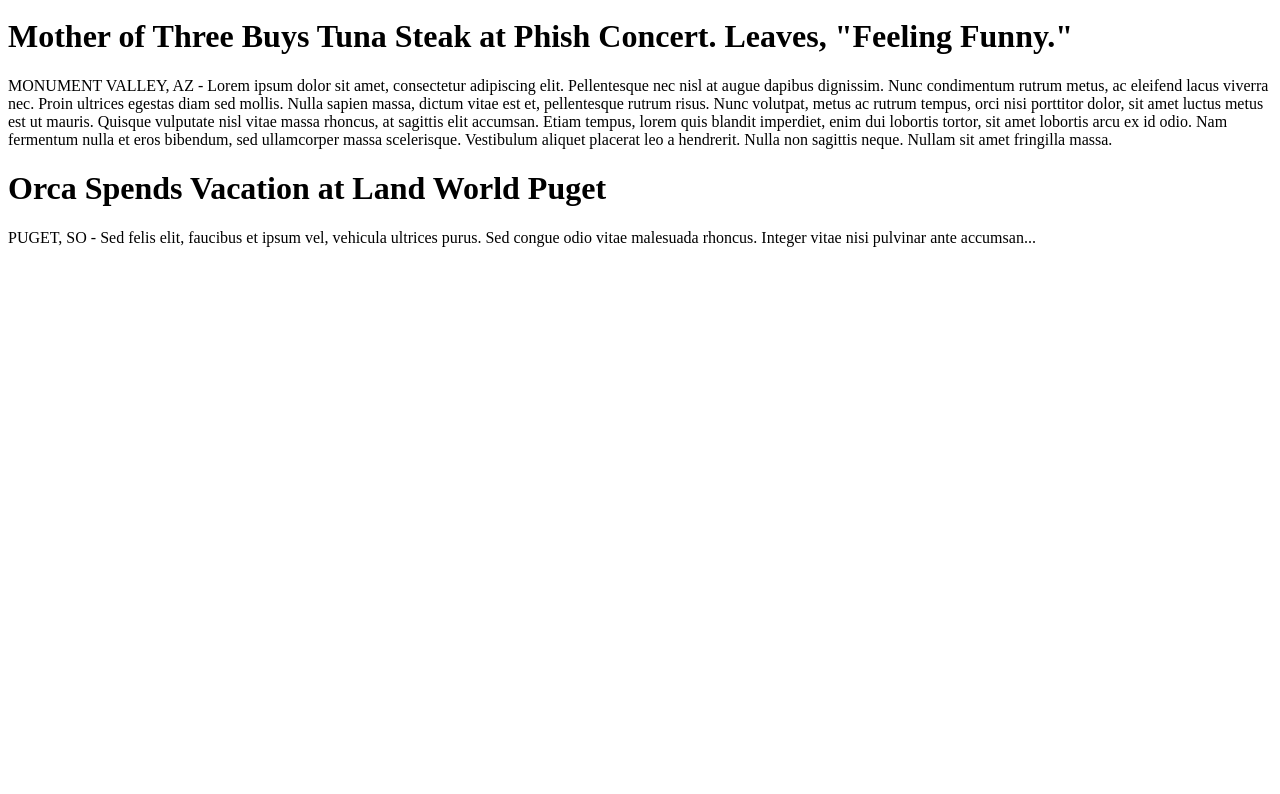
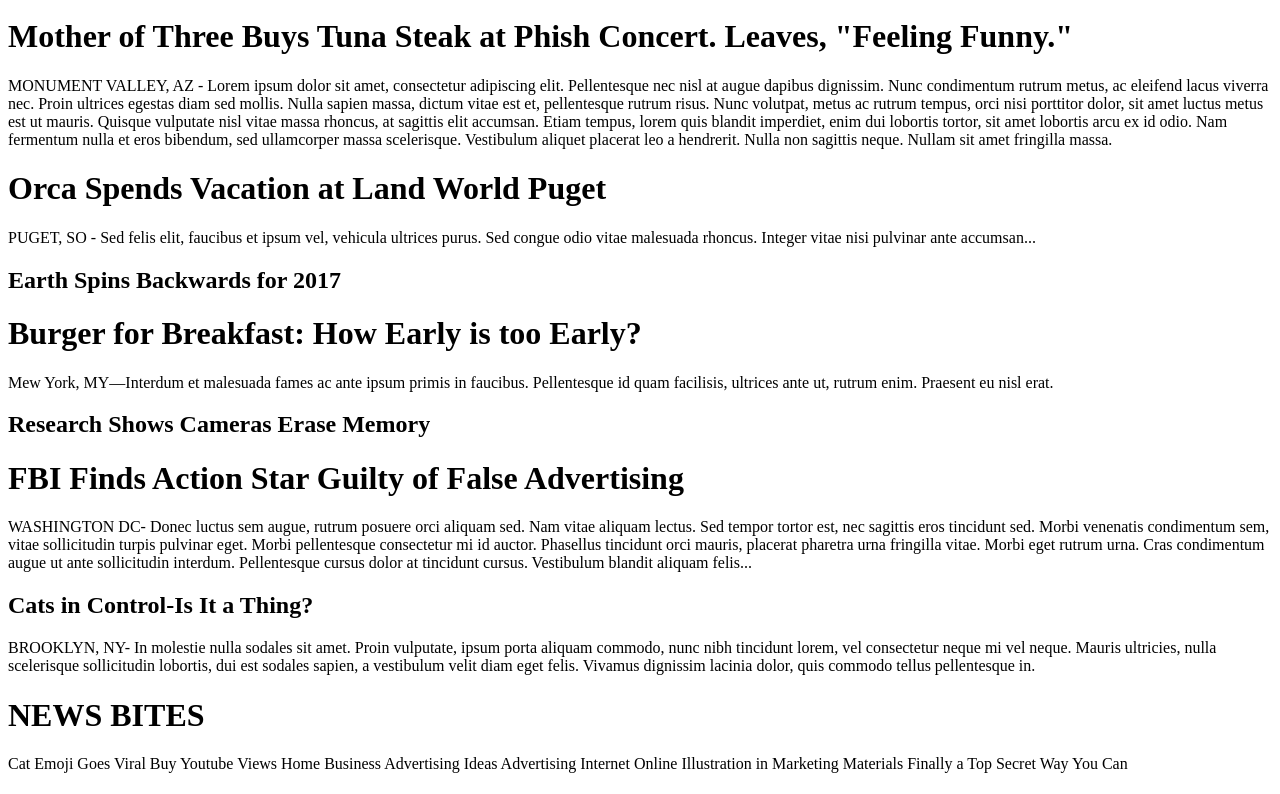
Before and after one commit to 15Nisie15/my_times, a plain HTML site: page index.html in a window 1280 px wide. Shown: the part 71-865 px from the top of the page. Before the commit the page ends 800 px from the top, so only its background shows below. Drawn offline with Linux system fonts and the light colour scheme.

Commit message:
Added main page content

```diff
--- a/index.html
+++ b/index.html
@@ -19,11 +19,35 @@
   </nav>
   </header>
     <!-- Content Section -->
-    <div class="content">
+    <div class="column">
+      <div class="large">
       <h1>Mother of Three Buys Tuna Steak at Phish Concert. Leaves, "Feeling Funny."</h1>
       <p>MONUMENT VALLEY, AZ - Lorem ipsum dolor sit amet, consectetur adipiscing elit. Pellentesque nec nisl at augue dapibus dignissim. Nunc condimentum rutrum metus, ac eleifend lacus viverra nec. Proin ultrices egestas diam sed mollis. Nulla sapien massa, dictum vitae est et, pellentesque rutrum risus. Nunc volutpat, metus ac rutrum tempus, orci nisi porttitor dolor, sit amet luctus metus est ut mauris. Quisque vulputate nisl vitae massa rhoncus, at sagittis elit accumsan. Etiam tempus, lorem quis blandit imperdiet, enim dui lobortis tortor, sit amet lobortis arcu ex id odio. Nam fermentum nulla et eros bibendum, sed ullamcorper massa scelerisque. Vestibulum aliquet placerat leo a hendrerit. Nulla non sagittis neque. Nullam sit amet fringilla massa.</p>
+
       <h1>Orca Spends Vacation at Land World Puget</h1>
       <p>PUGET, SO - Sed felis elit, faucibus et ipsum vel, vehicula ultrices purus. Sed congue odio vitae malesuada rhoncus. Integer vitae nisi pulvinar ante accumsan...</p>
+
+      <h2>Earth Spins Backwards for 2017</h2>
+
+      <h1>Burger for Breakfast: How Early is too Early?</h1>
+      <p>Mew York, MY—Interdum et malesuada fames ac ante ipsum primis in faucibus. Pellentesque id quam facilisis, ultrices ante ut, rutrum enim. Praesent eu nisl erat.</p>
+
+      <h2>Research Shows Cameras Erase Memory</h2>
+
+      </div>
+
+      <div class="medium">
+        <h1>FBI Finds Action Star Guilty of False Advertising</h1>
+          <p>WASHINGTON DC- Donec luctus sem augue, rutrum posuere orci aliquam sed. Nam vitae aliquam lectus. Sed tempor tortor est, nec sagittis eros tincidunt sed. Morbi venenatis condimentum sem, vitae sollicitudin turpis pulvinar eget. Morbi pellentesque consectetur mi id auctor. Phasellus tincidunt orci mauris, placerat pharetra urna fringilla vitae. Morbi eget rutrum urna. Cras condimentum augue ut ante sollicitudin interdum. Pellentesque cursus dolor at tincidunt cursus. Vestibulum blandit aliquam felis...</p>
+
+          <h2>Cats in Control-Is It a Thing?</h2>
+          <p>BROOKLYN, NY- In molestie nulla sodales sit amet. Proin vulputate, ipsum porta aliquam commodo, nunc nibh tincidunt lorem, vel consectetur neque mi vel neque. Mauris ultricies, nulla scelerisque sollicitudin lobortis, dui est sodales sapien, a vestibulum velit diam eget felis. Vivamus dignissim lacinia dolor, quis commodo tellus pellentesque in.</p>
+      </div>
+
+      <div class="small">
+        <h1>NEWS BITES</h1>
+        <p>Cat Emoji Goes Viral Buy Youtube Views Home Business Advertising Ideas Advertising Internet Online Illustration in Marketing Materials Finally a Top Secret Way You Can</p>
+      </div>
     </div>
     <!-- Footer Section -->
     <h1></h1>
```
